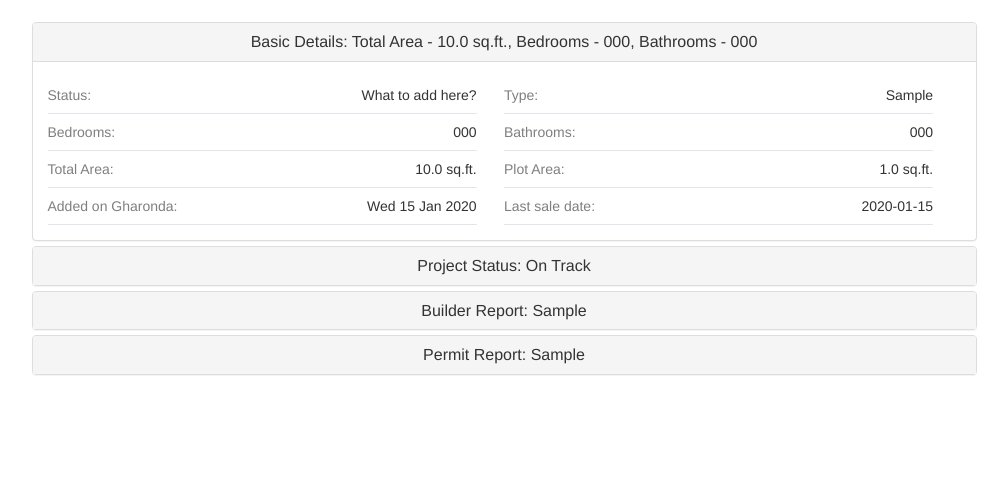
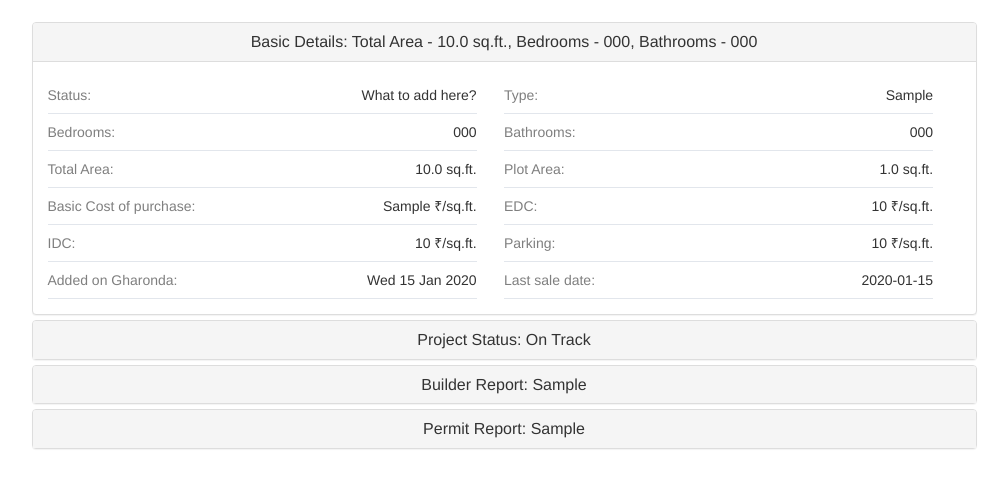
Before and after one commit to utkbansal/gharonda, a Django app: page /property/1/ in a window 1280 px wide. Shown: the part 177-665 px from the top of the page, without its empty margins (136-1144 px from the left). Run offline with Django 3.2, Linux system fonts and the light colour scheme; data comes from the database, SQL or seed files in the repository; tables that the repository leaves empty hold one stand-in row (values such as "Sample post"); grey boxes marked "Sample" are stand-in pictures; data that the repository does not hold is empty; some libraries are stand-ins or nearby versions.

Commit message:
Update the search result detail template
* Adds all costs and basic cost
* Adds for_sale boolean to property model

```diff
--- a/properties/forms.py
+++ b/properties/forms.py
@@ -567,6 +567,7 @@ class PropertyBasicDetailsForm(ModelForm):
         fields = [
             'address_line_one',
             'address_line_two',
+            'for_sale',
 
         ]
 
@@ -594,6 +595,7 @@ class PropertyBasicDetailsForm(ModelForm):
             'city',
             'state',
             'pin_code',
+            'for_sale',
             ButtonHolder(
                 Submit('Submit', 'submit', css_class='btn-block')
             )
@@ -645,6 +647,7 @@ class PropertyForm(ModelForm):
             'number_of_parking_spaces',
             'address_line_one',
             'address_line_two',
+            'for_sale'
         ]
         widgets = {
             'number_of_bedrooms': forms.Select(
@@ -695,6 +698,7 @@ class PropertyForm(ModelForm):
                 style='padding-right:0px'),
 
             'specifications',
+            'for_sale',
 
             ButtonHolder(
                 Submit('property-details', 'submit', css_class='btn-block',
--- a/properties/models.py
+++ b/properties/models.py
@@ -56,6 +56,7 @@ class Property(models.Model):
     pin_code = models.ForeignKey('PinCode', null=True, default=None)
     developer = models.ForeignKey('Developer', null=True, default=None)
     owner = models.ForeignKey('Owner', null=True, default=None)
+    for_sale = models.BooleanField(default=False)
     created_by = models.ForeignKey('custom_user.User')
 
     project = models.ForeignKey('Project')
@@ -130,7 +131,7 @@ class Project(models.Model):
         delta = today - posession_date
 
         # Approximation - one month has 30 days
-        return (delta.days)/30
+        return (delta.days) / 30
 
 
 OWNER_CHOICES = ((False, 'Direct Builder'), (True, 'Re-Sale'),)
--- a/properties/templates/details.html
+++ b/properties/templates/details.html
@@ -58,6 +58,30 @@
                                 <div class="text">Plot Area:</div>
                                 <div class="value">{{ property.plot_area }}
                                     sq.ft.
+                                </div>
+                            </div>
+                            <div class="wide">
+                                <div class="text">Basic Cost of purchase:</div>
+                                <div class="value">{{ property.owner.main_cost_of_purchase }}
+                                    ₹/sq.ft.
+                                </div>
+                            </div>
+                            <div class="wide">
+                                <div class="text">EDC:</div>
+                                <div class="value">{{ property.owner.other_cost_1}}
+                                    ₹/sq.ft.
+                                </div>
+                            </div>
+                            <div class="wide">
+                                <div class="text">IDC:</div>
+                                <div class="value">{{ property.owner.other_cost_2}}
+                                    ₹/sq.ft.
+                                </div>
+                            </div>
+                            <div class="wide">
+                                <div class="text">Parking:</div>
+                                <div class="value">{{ property.owner.other_cost_3}}
+                                    ₹/sq.ft.
                                 </div>
                             </div>
                             <div class="wide">
@@ -139,9 +163,17 @@
                                             <a href="
 
 
+
+
+
+
                                                     {{ MEDIA_URL }}{{ tower.image }}"
                                                target="_blank">
                                                 <img src="
+
+
+
+
 
 
                                                         {{ MEDIA_URL }}{{ tower.image }}"
--- a/properties/templates/result.html
+++ b/properties/templates/result.html
@@ -48,6 +48,9 @@
 
                                     <p>
                                         Bathrooms: {{ property.number_of_bathrooms }}</p>
+
+                                    <p>Last sale
+                                        date: {{ property.owner.date_of_sale }}</p>
                                 </div>
                             </div>
                         </div>
--- a/properties/views.py
+++ b/properties/views.py
@@ -100,7 +100,8 @@ class PropertyEditView(views.LoginRequiredMixin, TemplateView):
                                          'developer': p.developer.name,
                                          'city': p.city,
                                          'state': p.state,
-                                         'pin_code': p.pin_code
+                                         'pin_code': p.pin_code,
+                                         'for_sale': p.for_sale,
                                      }
                                      )
 
```
Also changed, not shown: properties/migrations/0042_property_for_sale.py (added).
